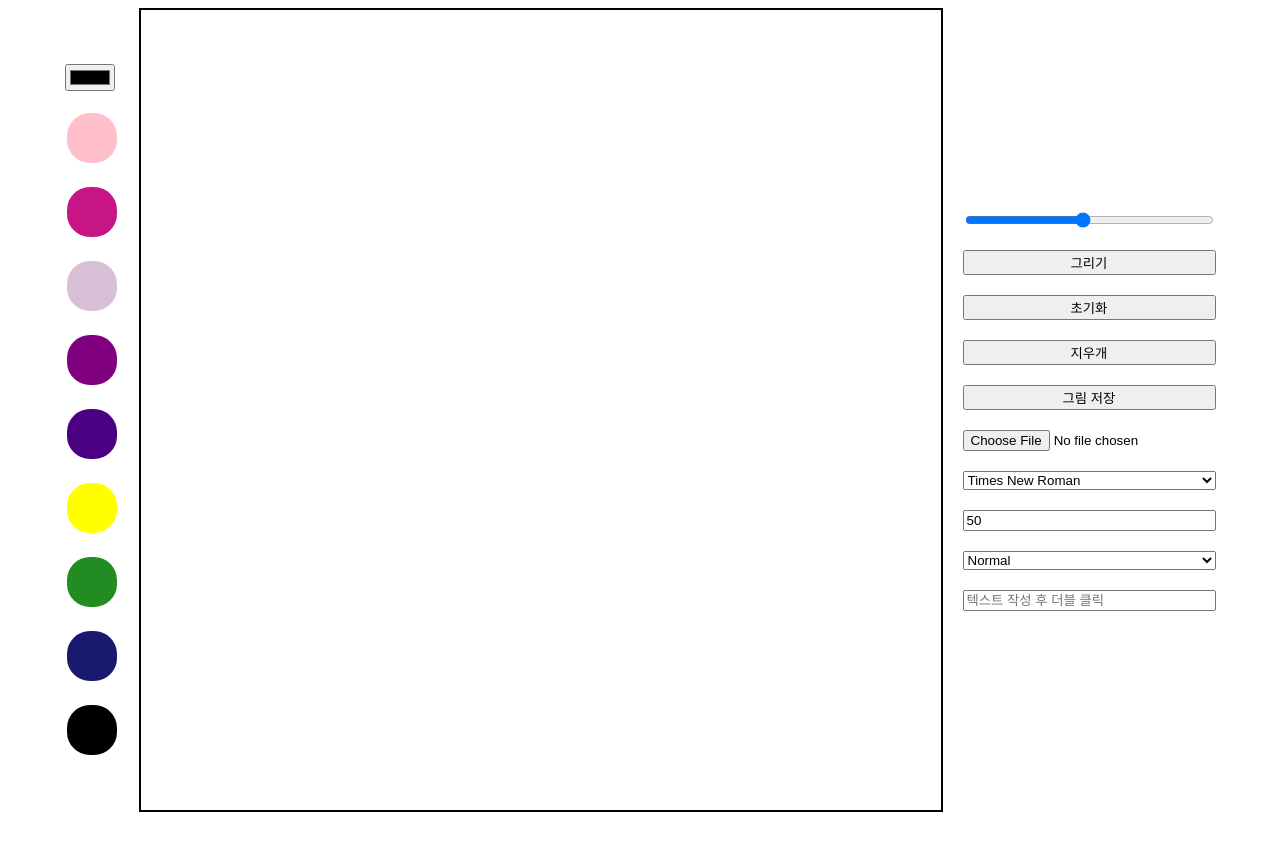
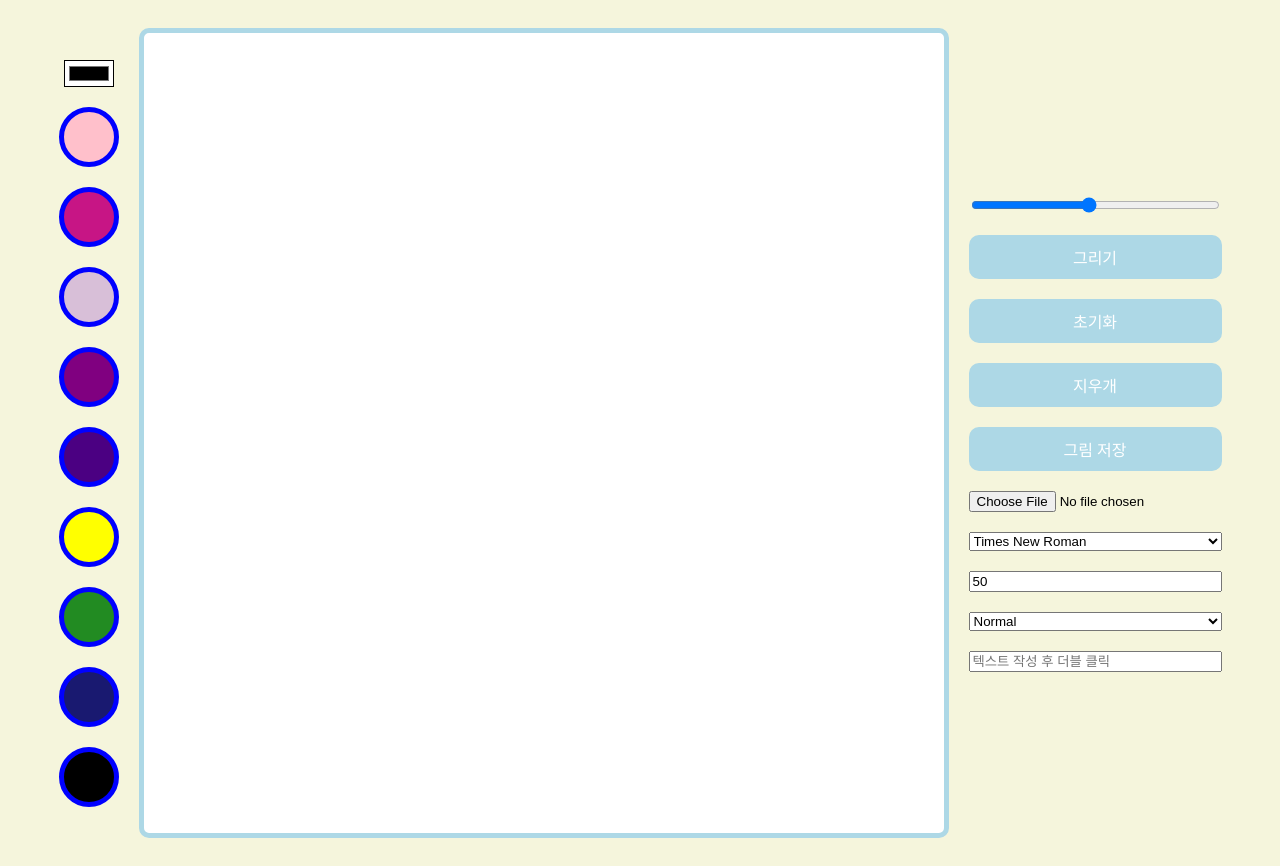
Before and after one commit to Danilo-Ko/Paint-JS-2, a plain HTML site: page index.html in a window 1280 px wide. Before the commit the page ends 820 px from the top, so only its background shows below. Drawn offline with Linux system fonts and the light colour scheme.

Commit message:
CSS 수정 중

```diff
--- a/index.html
+++ b/index.html
@@ -8,9 +8,8 @@
     <link rel="stylesheet" href="styles.css"/>
 </head>
 <body>
-
-    <div class="color-group">
-    <input type="color" id="color" />
+    <div class="color-options">
+    <input type="color" id="color"/>
     <div class = "color-option" style="background-color: #FFC0CB;" data-color = "#FFC0CB"></div>
 	<div class = "color-option" style="background-color: #C71585;" data-color = "#C71585"></div>
     <div class = "color-option" style="background-color: #D8BFD8;" data-color = "#D8BFD8"></div>
@@ -20,10 +19,9 @@
     <div class = "color-option" style="background-color: #228B22;" data-color = "#228B22"></div>
 	<div class = "color-option" style="background-color: #191970;" data-color = "#191970"></div>
 	<div class = "color-option" style="background-color: #000000;" data-color = "#000000"></div>
-
     </div>
     <canvas id="canvas"></canvas>
-    <div id = "buttons">
+    <div class = "btns">
     <input type="range" id ="line-size" min="1" max = "20" step = "1" value="10"/>
     <button id = "mode-change"> 그리기 </button>
     <button id = "reset-mode"> 초기화 </button>
--- a/styles.css
+++ b/styles.css
@@ -1,30 +1,61 @@
+@import "reset.css";
+
+body {
+    display: flex;
+    gap:20px;
+    justify-content: space-between;
+    align-items:flex-start;
+    background-color:beige;
+    padding: 20px;
+}
 canvas {
     width: 800px;
     height: 800px;
-    border: 2px solid black;
+    border: 5px solid lightblue;
+    background-color:white;
+    border-radius:10px;
 }
 body {
-    text-align:center;
     display: flex;
-    justify-content: center;
+    justify-content:center;
     align-items:center;
 }
-div.color-option {
+.btns {
+    display: flex;
+    flex-direction: column;
+    gap:20px;
+}
+.color-options {
+    display: flex;
+    flex-direction: column;
+    gap: 20px;
+    align-items: center;
+}
+.color-option {
     width: 50px;
     height: 50px;
-    border-radius:25px;
-    border: 2px, solid white;
+    border-radius:50%;
+    cursor: pointer;
+    border: 5px solid blue;
+    transition:transform ease-in-out .1s;
 }
-.color-group {
-    display: grid;
-    row-gap: 20px;
-    margin:20px;
+.color-option:hover {
+    transform: scale(1.2); /* scale () 칸을 띄면 문법에 어긋남. */
 }
-#buttons {
-    display: grid;
-    margin: 20px;
-    text-align:center;
-    justify-content: center;
-    align-items:center;
-    row-gap: 20px;
+input#color {
+    background-color: white;
 }
+button, label {
+    all:unset;
+    padding: 10px 0px;
+    text-align: center;
+    background-color: lightblue;
+    color:white;
+    font-weight: 500;
+    cursor: pointer;
+    border-radius: 10px;
+    transition: opacity linear .1s;
+}
+button:hover{
+    opacity: 0.85;
+}
```
